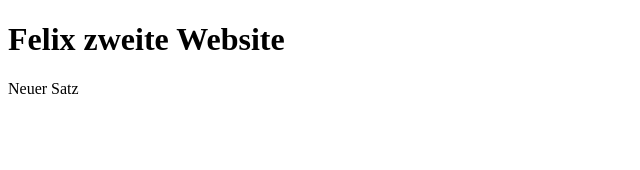
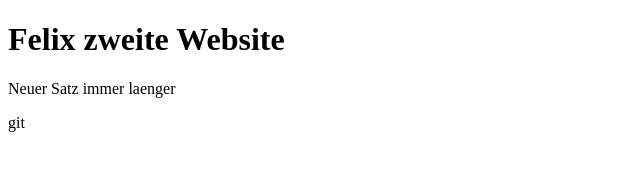
Before and after one commit to AlPashy/campus-rallye, a website: page public/felix.html in a window 1280 px wide. Shown: the whole page, without its empty margins (0-640 px from the left). Drawn offline with Linux system fonts and the light colour scheme.

Commit message:
Satz laenger gemacht

```diff
--- a/public/felix.html
+++ b/public/felix.html
@@ -9,7 +9,7 @@
 <body>
     <h1>Felix zweite Website</h1>
     <p>
-         Neuer Satz
+         Neuer Satz immer laenger
     </p>
-</body>
+</body>git
 </html>
```
